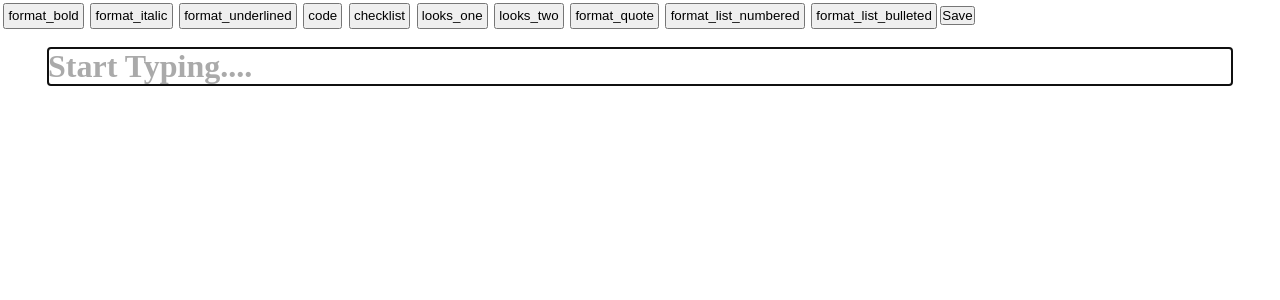
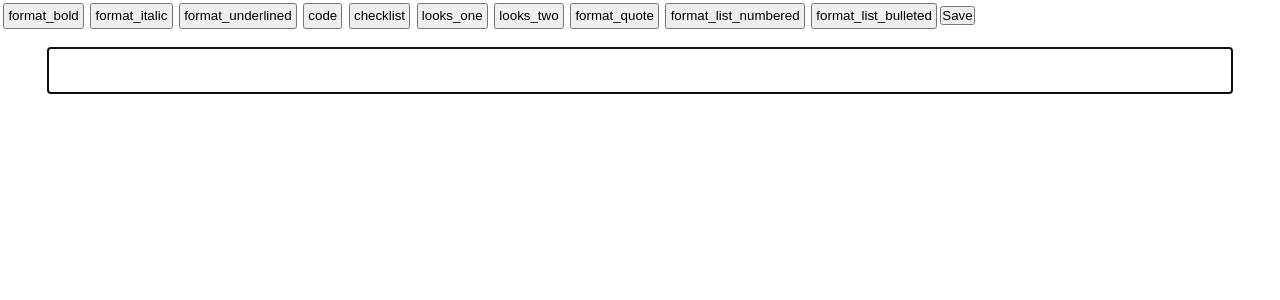
Before and after one commit to mistycal98/react-slate, a React (Create React App) app: page / in a window 1280 px wide. Shown: the top 300 px of the page. Built offline with nearby package versions, Linux system fonts and the light colour scheme.

Commit message:
Forced Layout

```diff
--- a/src/App.js
+++ b/src/App.js
@@ -5,14 +5,13 @@ import React from "react";
 import RichTextExample from "./features/richTextEditor/RichText";
 // import Serialize from "./features/richTextEditor/Serialize";
 // import CheckListsExample from "./features/richTextEditor/Checklist.js";
-import HtmlSerialize from "./features/richTextEditor/HtmlSerialize";
+// import HtmlSerialize from "./features/richTextEditor/HtmlSerialize";
 
 function App() {
-  const onSave = (slateValue) => console.log(slateValue)
 	return (
 		<div>
 			{/* <TextComponent /> */}
-      <RichTextExample onSave={onSave} />
+			<RichTextExample />
 			{/* <CheckListsExample /> */}
 			{/* <Serialize /> */}
 			{/* <HtmlSerialize nodes={[{"type":"paragraph","children":[{"text":"ssdfsdfsdf","bold":true}]},{"type":"paragraph","children":[{"text":"","bold":false}]},{"type":"paragraph","children":[{"text":"safsdfsdf","bold":false}]},{"type":"check-list-item","children":[{"text":"svsjnjksdnsf","bold":false}]},{"type":"check-list-item","children":[{"text":"sfsdf","bold":false}]},{"type":"check-list-item","children":[{"text":"sdfsdf","bold":false}]},{"type":"numbered-list","children":[{"type":"list-item","children":[{"text":"sdsfsdf","bold":false}]}]},{"type":"bulleted-list","children":[{"type":"list-item","children":[{"text":"sdfs","bold":false}]},{"type":"list-item","children":[{"text":"sdssddf","bold":false,"code":true}]},{"type":"list-item","children":[{"text":"sfsdfsdfsdfsd","bold":false,"code":true,"underline":true}]},{"type":"list-item","children":[{"text":"sfsd","bold":false,"underline":true,"code":true}]}]}]}/> */}
--- /dev/null
+++ b/src/features/richTextEditor/ForceLayout.js
@@ -0,0 +1,83 @@
+import React, { useState, useCallback, useMemo } from "react";
+import { Slate, Editable, withReact } from "slate-react";
+import { Transforms, createEditor, Node, Element as SlateElement } from "slate";
+import { withHistory } from "slate-history";
+
+export const withLayout = (editor) => {
+	const { normalizeNode } = editor;
+
+	editor.normalizeNode = ([node, path]) => {
+		if (path.length === 0) {
+			if (editor.children.length < 1) {
+				const title = { type: "title", children: [{ text: "Untitled" }] };
+				Transforms.insertNodes(editor, title, { at: path.concat(0) });
+			}
+
+			if (editor.children.length < 2) {
+				const paragraph = { type: "paragraph", children: [{ text: "" }] };
+				Transforms.insertNodes(editor, paragraph, { at: path.concat(1) });
+			}
+
+			for (const [child, childPath] of Node.children(editor, path)) {
+				const type = childPath[0] === 0 ? "title" : "paragraph";
+
+				if (SlateElement.isElement(child) && child.type !== type) {
+					const newProperties = { type };
+					Transforms.setNodes(editor, newProperties, { at: childPath });
+				}
+			}
+		}
+
+		return normalizeNode([node, path]);
+	};
+
+	return editor;
+};
+
+const HeadingCode = () => {
+	const [value, setValue] = useState(initialValue);
+	const renderElement = useCallback((props) => <Element {...props} />, []);
+	const editor = useMemo(
+		() => withLayout(withHistory(withReact(createEditor()))),
+		[]
+	);
+	return (
+		<Slate editor={editor} value={value} onChange={(value) => setValue(value)}>
+			<Editable
+				renderElement={renderElement}
+				placeholder="Enter a title…"
+				spellCheck
+				autoFocus
+			/>
+		</Slate>
+	);
+};
+
+const Element = ({ attributes, children, element }) => {
+	switch (element.type) {
+		case "title":
+			return <h2 {...attributes}>{children}</h2>;
+		case "paragraph":
+			return <p {...attributes}>{children}</p>;
+		default:
+			return <div {...attributes}>{children}</div>;
+	}
+};
+
+const initialValue = [
+	{
+		type: "title",
+		children: [{ text: "Enforce Your Layout!" }],
+	},
+	{
+		type: "paragraph",
+		children: [
+			{
+				text:
+					"This example shows how to enforce your layout with domain-specific constraints. This document will always have a title block at the top and at least one paragraph in the body. Try deleting them and see what happens!",
+			},
+		],
+	},
+];
+
+export default HeadingCode;
--- a/src/features/richTextEditor/HtmlSerialize.js
+++ /dev/null
@@ -1,66 +0,0 @@
-import React, { useState } from "react";
-import escapeHtml from "escape-html";
-import { Text } from "slate";
-import CheckListItemElement from "../../components/Text/CheckListElement";
-
-const HtmlSerialize = ({ nodes }) => {
-  //   const [nodes, setNodes] = useState([
-  //     {
-  //       type: "paragraph",
-  //       children: [{ text: "An opening paragraph..." }],
-  //     },
-  //     {
-  //       type: "quote",
-  //       children: [{ text: "A wise quote." }],
-  //     },
-  //     {
-  //       type: "paragraph",
-  //       children: [{ text: "A closing paragraph!" }],
-  //     },
-  //   ]);
-
-  //   let result = escapeHtml(nodes);
-  //   console.log(result);
-
-  const serialize = (node) => {
-    if (Text.isText(node)) {
-      // return node.text;
-      return escapeHtml(node.text);
-    }
-
-    const children = node?.children?.map((n) => serialize(n)).join("");
-
-    switch (node.type) {
-      case "quote":
-        return `<blockquote><p>${children}</p></blockquote>`;
-      case "paragraph":
-        return `<p>${children}</p>`;
-      case "link":
-        return `<a href="${escapeHtml(node.url)}">${children}</a>`;
-      case "block-quote":
-        return `<blockquote>${children}</blockquote>`;
-      case "bulleted-list":
-        return `<ul>${children}</ul>`;
-      case "heading-one":
-        return `<h1>${children}</h1>`;
-      case "heading-two":
-        return `<h2>${children}</h2>`;
-      case "list-item":
-        return `<li>${children}</li>`;
-      case "numbered-list":
-        return `<ol>${children}</ol>`;
-      //   case "check-list-item":
-      // return <CheckListItemElement element={node}>{children}</CheckListItemElement>;
-      default:
-        return `<p>${children}</p>`;
-    }
-  };
-  const htmlnode = nodes.map((node) => serialize(node)).join("");
-  return (
-    <>
-      <div dangerouslySetInnerHTML={{ __html: htmlnode }} />
-    </>
-  );
-};
-
-export default HtmlSerialize;
--- a/src/features/richTextEditor/RichText.js
+++ b/src/features/richTextEditor/RichText.js
@@ -1,11 +1,22 @@
 import React, { useCallback, useMemo, useState } from "react";
 import isHotkey from "is-hotkey";
 import { Editable, withReact, Slate, useEditor } from "slate-react";
-import { Editor, Transforms, Range, Point, createEditor, Element as SlateElement, Text } from "slate";
+import {
+	Editor,
+	Transforms,
+	Range,
+	Point,
+	createEditor,
+	Element as SlateElement,
+	Text,
+	Node,
+} from "slate";
 import { withHistory } from "slate-history";
+import { withLayout } from "./ForceLayout";
 
 // Module Import
 import CheckListItemElement from "../../components/Text/CheckListElement";
+// import { serialize } from "./serilizeHtml";
 import escapeHtml from "escape-html";
 
 const HOTKEYS = {
@@ -19,10 +30,17 @@ const HOTKEYS = {
 const LIST_TYPES = ["numbered-list", "bulleted-list"];
 
 const RichTextExample = () => {
+	// Create Ref
+	// const editableRef = createRef();
+
 	// InitailState
 	const [value, setValue] = useState([
 		{
-      type: "heading-one",
+			type: "title",
+			children: [{ text: "" }],
+		},
+		{
+			type: "paragraph",
 			children: [{ text: "" }],
 		},
 	]);
@@ -34,46 +52,81 @@ const RichTextExample = () => {
 	const renderLeaf = useCallback((props) => <Leaf {...props} />, []);
 
 	// Defining Editor for editable
-  const editor = useMemo(() => withChecklists(withHistory(withReact(createEditor()))), []);
+	const editor = useMemo(
+		() => withLayout(withChecklists(withHistory(withReact(createEditor())))),
+		[]
+	);
 
-  // Serialize Action
-  const serialize = (node) => {
-    if (Text.isText(node)) {
-      return node.text;
+	const serializeNode = (node) => {
+		if (Text?.isText(node)) {
+			return escapeHtml(node.text);
 		}
-    // const children = node.children?.map((n) => serialize(n)).join("");
 
-    const children = node.map((v) => v.children.map((n) => serialize(n)).join(" "));
-    const [type] = node.map((v) => v.type);
-    console.log(type);
-    switch (type) {
-      case "quote":
-        return `<blockquote><p>${children}</p></blockquote>`;
+		const children = node?.children
+			.map((child) => serializeNode(child))
+			.join("");
+
+		switch (node.type) {
+			case "title":
+				return `<title>${children}</title>`;
 			case "paragraph":
 				return `<p>${children}</p>`;
-      case "link":
-        return `<a href="${escapeHtml(node.url)}">${children}</a>`;
 			case "block-quote":
 				return `<blockquote>${children}</blockquote>`;
-      case "bulleted-list":
-        return `<ul>${children}</ul>`;
 			case "heading-one":
 				return `<h1>${children}</h1>`;
 			case "heading-two":
 				return `<h2>${children}</h2>`;
+			case "code":
+				return `<code>${children}</code>`;
+			case "bulleted-list":
+				return `<ul>${children}</ul>`;
+			case "numbered-list":
+				return `<ol>${children}</ol>`;
 			case "list-item":
 				return `<li>${children}</li>`;
-      case "numbered-list":
-        return `<ol>${children}</ol>`;
-      case "check-list-item":
-        return `<div>Checklist div</div>`;
 			default:
-        return `<p>${children}</p>`;
+				return `<div>${children}</div>`;
+		}
+	};
+
+	const serializeLeaf = (node) => {
+		const children = node?.text;
+		let child = ``;
+		if (node?.bold) {
+			child = `<strong>${children}</strong>`;
+		}
+		if (node?.italic) {
+			child = `<em>${children}</em>`;
+		}
+		if (node?.underline) {
+			child = `<u>${children}</u>`;
+		}
+		if (node?.code) {
+			child = `<code>${children}</code>`;
+		}
+		return `<span>${child}</span>`;
+	};
+
+	const Save = () => {
+		console.log(value);
+		if (
+			value[0].type === "title" &&
+			value[0].children[0].text.trim().length === 0
+		) {
+			alert("enter title");
 		}
 	};
 
 	return (
-    <Slate editor={editor} value={value} onChange={(value) => setValue(value)}>
+		<>
+			<Slate
+				editor={editor}
+				value={value}
+				onChange={(value) => {
+					setValue(value);
+				}}
+			>
 				<div>
 					<MarkButton format="bold" icon="format_bold" />
 					<MarkButton format="italic" icon="format_italic" />
@@ -85,18 +138,12 @@ const RichTextExample = () => {
 					<BlockButton format="block-quote" icon="format_quote" />
 					<BlockButton format="numbered-list" icon="format_list_numbered" />
 					<BlockButton format="bulleted-list" icon="format_list_bulleted" />
-        <button type="button" onClick={() => console.log(serialize(value))}>
+					<button type="button" onClick={Save}>
 						Save
 					</button>
 				</div>
-      {/* <input type="text"/> */}
-      {/* <h1>{value[0].children[0].text}</h1> */}
 				<Editable
 					style={{
-          // boxShadow: "0px 4px 8px 0px grey",
-          // padding: "1rem 1rem",
-          // minHeight: "500px",
-          // width: "500px",
 						margin: "1rem 3rem",
 					}}
 					renderElement={renderElement}
@@ -114,15 +161,10 @@ const RichTextExample = () => {
 							}
 						}
 					}}
-        onKeyPress={(event) => {
-          console.log(value);
-          if (event.code === "Enter" && value.length === 1) {
-            console.log("Exc");
-            Transforms.insertNodes(editor, { type: "paragraph", children: [{ text: "", bold: false }] });
-          }
-        }}
 				/>
 			</Slate>
+			{/* <div dangerouslySetInnerHTML={{ __html: serializeNode(editor) }}></div> */}
+		</>
 	);
 };
 
@@ -145,6 +187,8 @@ const Element = ({ attributes, children, element }) => {
 	// HTML Serializing
 
 	switch (element.type) {
+		case "title":
+			return <h2 {...attributes}>{children}</h2>;
 		case "block-quote":
 			return <blockquote {...attributes}>{children}</blockquote>;
 		case "bulleted-list":
@@ -158,7 +202,11 @@ const Element = ({ attributes, children, element }) => {
 		case "numbered-list":
 			return <ol {...attributes}>{children}</ol>;
 		case "check-list-item":
-      return <CheckListItemElement element={element}>{children}</CheckListItemElement>;
+			return (
+				<CheckListItemElement element={element}>
+					{children}
+				</CheckListItemElement>
+			);
 		default:
 			return <p {...attributes}>{children}</p>;
 	}
@@ -192,7 +240,10 @@ const withChecklists = (editor) => {
 
 		if (selection && Range.isCollapsed(selection)) {
 			const [match] = Editor.nodes(editor, {
-        match: (n) => !Editor.isEditor(n) && SlateElement.isElement(n) && n.type === "check-list-item",
+				match: (n) =>
+					!Editor.isEditor(n) &&
+					SlateElement.isElement(n) &&
+					n.type === "check-list-item",
 			});
 
 			if (match) {
@@ -204,7 +255,10 @@ const withChecklists = (editor) => {
 						type: "paragraph",
 					};
 					Transforms.setNodes(editor, newProperties, {
-            match: (n) => !Editor.isEditor(n) && SlateElement.isElement(n) && n.type === "check-list-item",
+						match: (n) =>
+							!Editor.isEditor(n) &&
+							SlateElement.isElement(n) &&
+							n.type === "check-list-item",
 					});
 					return;
 				}
@@ -226,7 +280,7 @@ const BlockButton = ({ format, icon }) => {
 				margin: "0.2rem",
 			}}
 			type="button"
-      active={isBlockActive(editor, format)}
+			disabled={isBlockActive(editor, format)}
 			onMouseDown={(event) => {
 				event.preventDefault();
 				toggleBlock(editor, format);
@@ -246,7 +300,7 @@ const MarkButton = ({ format, icon }) => {
 				padding: "0.2rem",
 			}}
 			type="button"
-      active={isMarkActive(editor, format)}
+			disabled={isMarkActive(editor, format)}
 			onMouseDown={(event) => {
 				event.preventDefault();
 				toggleMark(editor, format);
@@ -262,7 +316,10 @@ const toggleBlock = (editor, format) => {
 	const isList = LIST_TYPES.includes(format);
 
 	Transforms.unwrapNodes(editor, {
-    match: (n) => LIST_TYPES.includes(!Editor.isEditor(n) && SlateElement.isElement(n) && n.type),
+		match: (n) =>
+			LIST_TYPES.includes(
+				!Editor.isEditor(n) && SlateElement.isElement(n) && n.type
+			),
 		split: true,
 	});
 	const newProperties = {
@@ -278,7 +335,8 @@ const toggleBlock = (editor, format) => {
 
 const isBlockActive = (editor, format) => {
 	const [match] = Editor.nodes(editor, {
-    match: (n) => !Editor.isEditor(n) && SlateElement.isElement(n) && n.type === format,
+		match: (n) =>
+			!Editor.isEditor(n) && SlateElement.isElement(n) && n.type === format,
 	});
 
 	return !!match;
```
Also changed, not shown: src/features/richTextEditor/Serialize.js (deleted, +0 -36 lines), src/features/richTextEditor/textSlice.js (deleted). Lines whose indentation alone changed are shown as unchanged.
